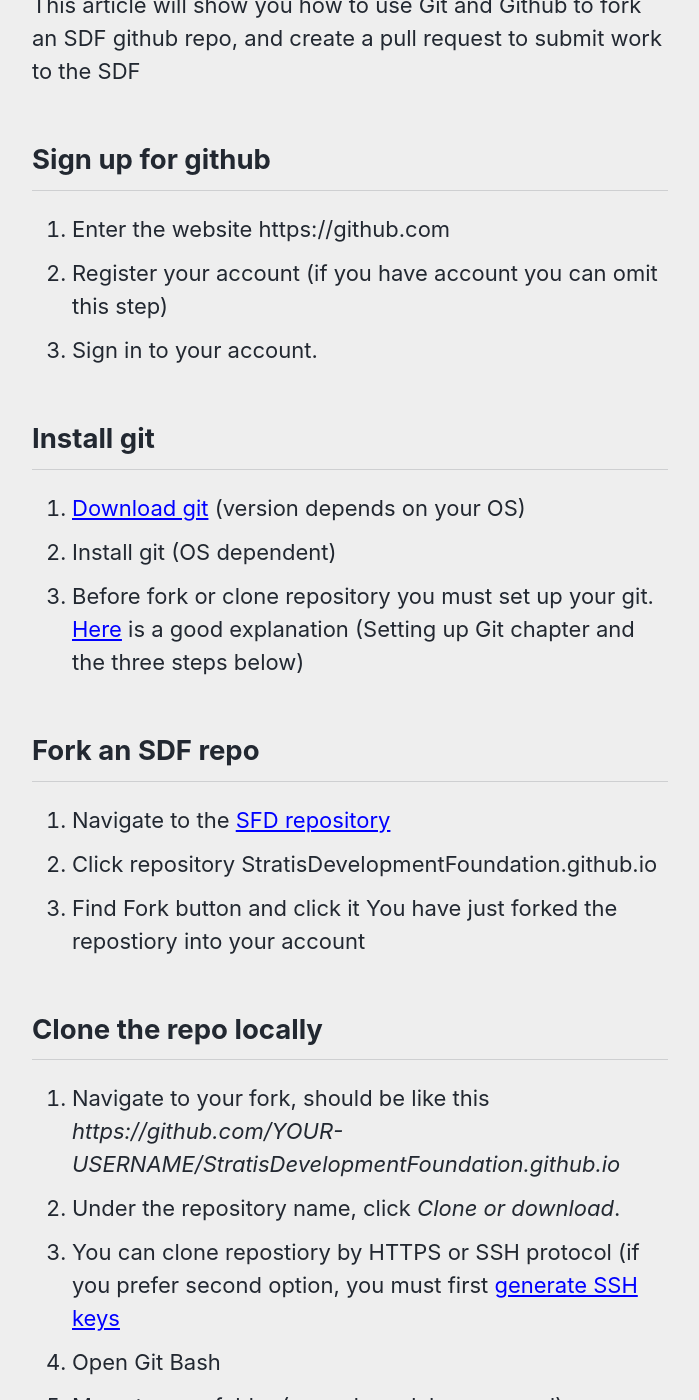
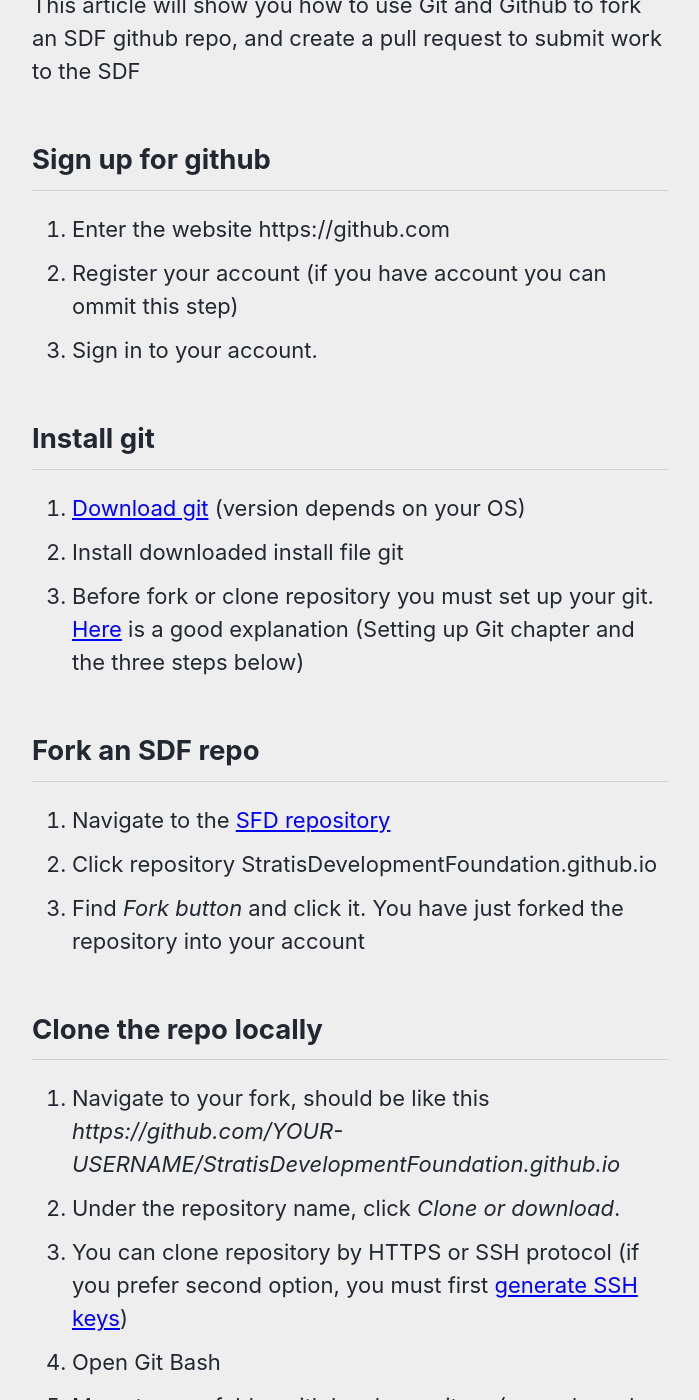
Before and after one commit to StratisDevelopmentFoundation/StratisDevelopmentFoundation.github.io, a Jekyll site: the page built from _posts/2018-04-01-Github-Basics.md, in a window 1280 px wide and 1400 px high, scrolled down 213 px. Shown: the whole window, without its empty margins (290-989 px from the left). Built offline with Jekyll 4.4.1, drawn with Linux system fonts in a browser that asks for light colours; nearby versions of some CDN libraries; some of the changed text lies outside the part shown.

Commit message:
refactor

```diff
--- a/_posts/2018-04-01-Github-Basics.md
+++ b/_posts/2018-04-01-Github-Basics.md
@@ -10,27 +10,27 @@
 
 ## Sign up for github
 1. Enter the website https://github.com
-2. Register your account (if you have account you can omit this step)
+2. Register your account (if you have account you can ommit this step)
 3. Sign in to your account.
 
 ## Install git
 1. [Download git](https://git-scm.com/downloads) (version depends on your OS)
-2. Install git (OS dependent)
+2. Install downloaded install file git
 3. Before fork or clone repository you must set up your git. [Here](https://help.github.com/articles/set-up-git/)
    is a good explanation (Setting up Git chapter and the three steps below)
 
 ## Fork an SDF repo
 1. Navigate to the [SFD repository](https://github.com/StratisDevelopmentFoundation)
 2. Click repository StratisDevelopmentFoundation.github.io
-3. Find Fork button and click it
-   You have just forked the repostiory into your account
+3. Find *Fork button* and click it.
+   You have just forked the repository into your account
 
 ## Clone the repo locally
 1. Navigate to your fork, should be like this *https://github.com/YOUR-USERNAME/StratisDevelopmentFoundation.github.io*
 2. Under the repository name, click *Clone or download*.
-3. You can clone repostiory by HTTPS or SSH protocol (if you prefer second option, you must first [generate SSH keys](https://help.github.com/articles/generating-a-new-ssh-key-and-adding-it-to-the-ssh-agent/)
+3. You can clone repository by HTTPS or SSH protocol (if you prefer second option, you must first [generate SSH keys](https://help.github.com/articles/generating-a-new-ssh-key-and-adding-it-to-the-ssh-agent/))
 4. Open Git Bash
-5. Move to your folder (use cd .., cd, ls command)
+5. Move to your folder with local repository (use *cd .., cd, ls, pwd* command)
 6. Use *git clone git@github.com:YOUR-USERNAME/StratisDevelopmentFoundation.github.io.git*
 
 ## Modify the repo locally
```
Also changed, not shown: other parts of _posts/2018-04-01-Github-Basics.md (+2 -2 lines).
